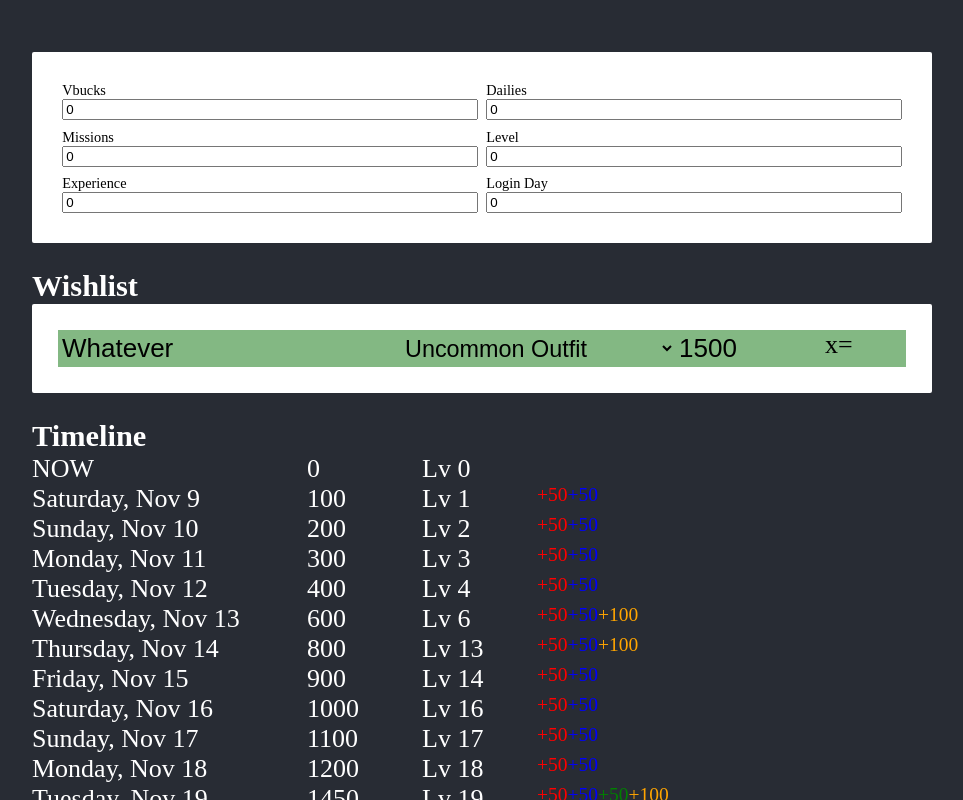
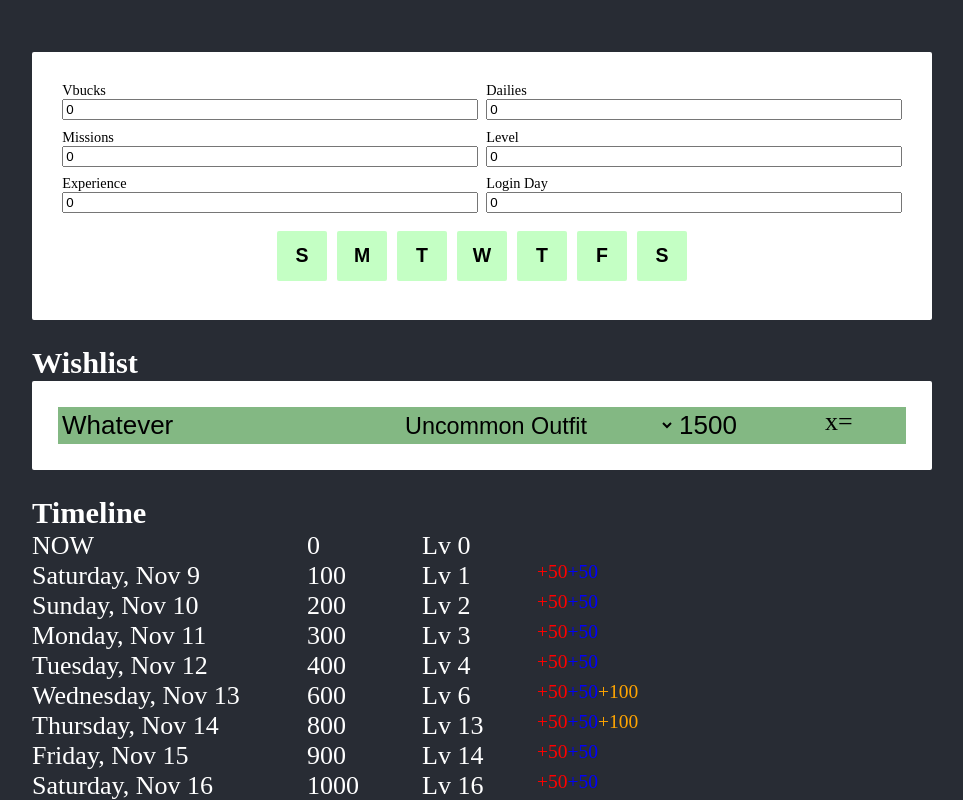
Before and after one commit to pirica/Forttomo, a React (Create React App) app: page / in a window 1280 px wide. Shown: the top 800 px of the page, without its empty margins (158-1121 px from the left). Built offline with nearby package versions, Linux system fonts and the light colour scheme.

Commit message:
Implemented punch card input and app states

```diff
--- a/src/App.js
+++ b/src/App.js
@@ -8,17 +8,24 @@
 import './App.scss';
 
 function App() {
-    const [vbucks, setVbucks] = useState(localStorage.getItem('vbucks') | 0);
-    const [dailies, setDailies] = useState(localStorage.getItem('dailies') | 0);
-    const [missions, setMissions] = useState(
-        localStorage.getItem('missions') | 0
+    const [vbucks, setVbucks] = useState(+localStorage.getItem('vbucks'));
+    const [dailies, setDailies] = useState(+localStorage.getItem('dailies'));
+    const [missions, setMissions] = useState(+localStorage.getItem('missions'));
+    const [level, setLevel] = useState(+localStorage.getItem('level'));
+    const [experience, setExperience] = useState(
+        +localStorage.getItem('experience')
     );
-    const [level, setLevel] = useState(localStorage.getItem('level') | 0);
-    const [experience, setExperience] = useState(
-        localStorage.getItem('experience') | 0
-    );
-    const [loginDay, setLoginDay] = useState(
-        localStorage.getItem('loginDay') | 0
+    const [loginDay, setLoginDay] = useState(+localStorage.getItem('loginDay'));
+    const [punchCardStates, setPunchCardStates] = useState(
+        JSON.parse(localStorage.getItem('punchCardStates')) || [
+            true,
+            true,
+            true,
+            true,
+            true,
+            true,
+            true
+        ]
     );
 
     useEffect(() => {
@@ -39,6 +46,12 @@
     useEffect(() => {
         localStorage.setItem('loginDay', loginDay);
     }, [loginDay]);
+    useEffect(() => {
+        localStorage.setItem(
+            'punchCardStates',
+            JSON.stringify(punchCardStates)
+        );
+    }, [punchCardStates]);
 
     return (
         <InfoContext.Provider
@@ -49,12 +62,14 @@
                 level,
                 experience,
                 loginDay,
+                punchCardStates,
                 setVbucks,
                 setDailies,
                 setMissions,
                 setLevel,
                 setExperience,
-                setLoginDay
+                setLoginDay,
+                setPunchCardStates
             }}
         >
             <div className='App'>
--- a/src/Components/InputView/InputView.js
+++ b/src/Components/InputView/InputView.js
@@ -2,6 +2,7 @@
 import './InputView.scss';
 
 import InfoContext from './../../context/AccountInfo';
+import PunchCardInput from './PunchCardInput';
 
 function InputView() {
     const {
@@ -81,6 +82,9 @@
                     placeholder='Login Day'
                 />
             </div>
+            <div className='input_container punch_card_container'>
+                <PunchCardInput />
+            </div>
         </div>
     );
 }
--- a/src/Components/InputView/InputView.scss
+++ b/src/Components/InputView/InputView.scss
@@ -1,6 +1,6 @@
 .input_view {
     display: grid;
-    grid-template-columns: 50% 50%;
+    grid-template-columns: 1fr 1fr;
 }
 
 .input_container {
@@ -12,3 +12,38 @@
         font-size: 0.55em;
     }
 }
+
+.punch_card_container {
+    grid-column: 1 / 3;
+    margin: auto;
+}
+
+.punch_card_input {
+    display: flex;
+}
+
+.punch_card_day {
+    display: flex;
+    align-items: center;
+    justify-content: center;
+    margin: 5px;
+    width: 50px;
+    height: 50px;
+    font-size: 0.75em;
+    font-weight: 700;
+    border: none;
+    border-radius: 2px;
+    cursor: pointer;
+}
+
+.punch_card_day:focus {
+    outline: none;
+}
+
+.day_on {
+    background-color: rgb(196, 255, 196);
+}
+
+.day_off {
+    background-color: rgb(196, 196, 196);
+}
--- /dev/null
+++ b/src/Components/InputView/PunchCardButton.js
@@ -0,0 +1,22 @@
+import React, { useState } from 'react';
+
+function PunchCardButton({ isOn, children, position, onChange }) {
+    const [state, setState] = useState(isOn);
+    const stateClass = state ? 'day_on' : 'day_off';
+
+    const stateChange = () => {
+        setState(!state);
+        onChange(position, !state);
+    };
+
+    return (
+        <button
+            className={`punch_card_day ${stateClass}`}
+            onClick={stateChange}
+        >
+            {children}
+        </button>
+    );
+}
+
+export default PunchCardButton;
--- /dev/null
+++ b/src/Components/InputView/PunchCardInput.js
@@ -0,0 +1,70 @@
+import React, { useContext } from 'react';
+import PunchCardButton from './PunchCardButton';
+
+import AccountInfo from './../../context/AccountInfo';
+
+function PunchCardInput() {
+    const { punchCardStates, setPunchCardStates } = useContext(AccountInfo);
+
+    const updateStates = (position, state) => {
+        punchCardStates[position] = state;
+
+        setPunchCardStates(punchCardStates);
+    };
+
+    return (
+        <div className='punch_card_input'>
+            <PunchCardButton
+                isOn={punchCardStates[0]}
+                position={0}
+                onChange={updateStates}
+            >
+                S
+            </PunchCardButton>
+            <PunchCardButton
+                isOn={punchCardStates[1]}
+                position={1}
+                onChange={updateStates}
+            >
+                M
+            </PunchCardButton>
+            <PunchCardButton
+                isOn={punchCardStates[2]}
+                position={2}
+                onChange={updateStates}
+            >
+                T
+            </PunchCardButton>
+            <PunchCardButton
+                isOn={punchCardStates[3]}
+                position={3}
+                onChange={updateStates}
+            >
+                W
+            </PunchCardButton>
+            <PunchCardButton
+                isOn={punchCardStates[4]}
+                position={4}
+                onChange={updateStates}
+            >
+                T
+            </PunchCardButton>
+            <PunchCardButton
+                isOn={punchCardStates[5]}
+                position={5}
+                onChange={updateStates}
+            >
+                F
+            </PunchCardButton>
+            <PunchCardButton
+                isOn={punchCardStates[6]}
+                position={6}
+                onChange={updateStates}
+            >
+                S
+            </PunchCardButton>
+        </div>
+    );
+}
+
+export default PunchCardInput;
--- a/src/context/AccountInfo.js
+++ b/src/context/AccountInfo.js
@@ -14,5 +14,7 @@
     loginDay: null,
     setLoginDay: loginDay => {},
     syncDate: null,
-    setSyncDate: syncDate => {}
+    setSyncDate: syncDate => {},
+    punchCardStates: [],
+    setPunchCardStates: states => {}
 });
```
